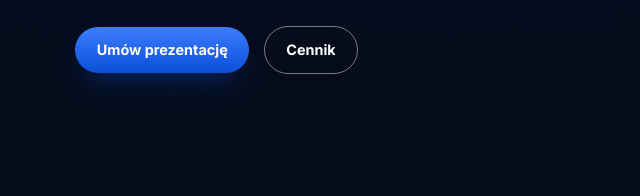
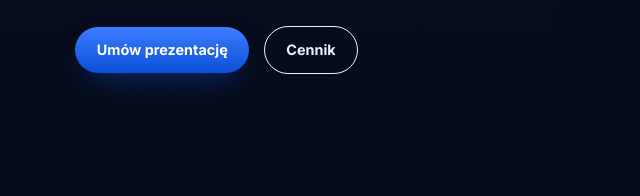
Before and after one commit to NatanielBK/kursant24, an Astro site: page /dla-szkol in a window 1280 px wide. Shown: the part 500-696 px from the top of the page, 0-640 px from the left. Built offline with nearby package versions, Linux system fonts and the light colour scheme; Astro itself is replaced by a stand-in of ours.

Commit message:
fix(dla-szkol): zamień lokalny .btn--outline-light na wspólny Btn variant=ghost
Usuwa prowizoryczny CSS, scala się z wariantem wprowadzonym w A.

Co-Authored-By: Claude Opus 5.5 <noreply@anthropic.com>

```diff
--- a/src/pages/dla-szkol.astro
+++ b/src/pages/dla-szkol.astro
@@ -39,7 +39,7 @@ const heroMobile = await getImage({ src: heroKadr, format: 'webp', quality: 85 }
         <p class="lead">{p.lead}</p>
         <div class="btn-row">
           <Btn href="/pilotaz/">Umów prezentację</Btn>
-          <a class="btn btn--outline-light" href="#cennik">Cennik</a>
+          <Btn href="#cennik" variant="ghost">Cennik</Btn>
         </div>
       </div>
       <div class="hero-visual enter enter--delay">
@@ -134,15 +134,6 @@ const heroMobile = await getImage({ src: heroKadr, format: 'webp', quality: 85 }
 </Base>
 
 <style>
-  /* Drugi CTA w hero jako przycisk obrysowany (na ciemnym tle). Wariant tylko lokalny —
-     A doda odpowiednik w Btn.astro, wtedy to zastąpimy. */
-  .btn--outline-light {
-    background: transparent;
-    color: #fff;
-    border: 1.5px solid rgba(255, 255, 255, 0.45);
-  }
-  .btn--outline-light:hover { border-color: #fff; background: rgba(255, 255, 255, 0.08); }
-
   /* HERO VISUAL — jeden <picture>, jedno żądanie sieciowe: telefon dostaje czytelny kadr
      (dwa kafelki z liczbami), komputer pełny zrzut pulpitu. Bez ramki laptopa na telefonie —
      to ona robiła z pełnego zrzutu nieczytelną miniaturę. */
```
